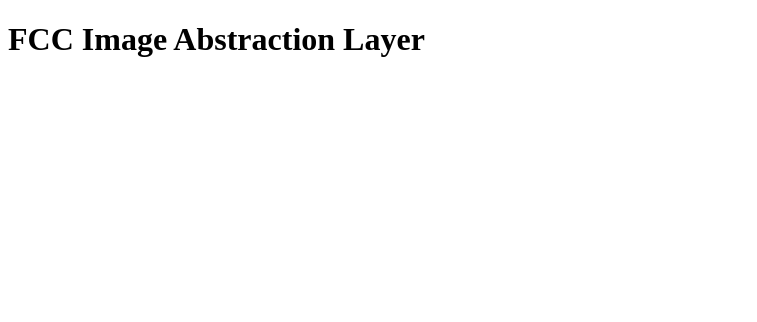
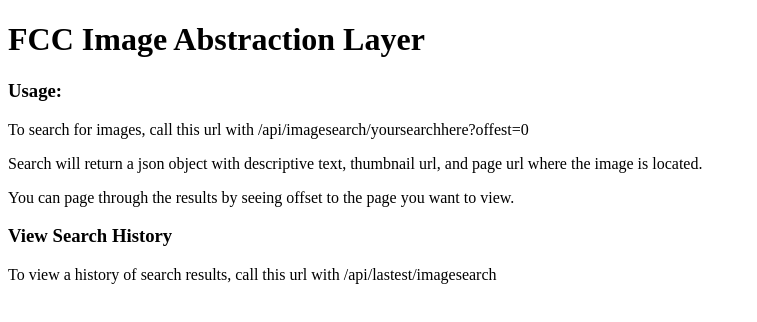
Before and after one commit to crhain/fcc-image-search, a website: page public/index.html in a window 1280 px wide. Shown: the whole page, without its empty margins (0-757 px from the left). Drawn offline with Linux system fonts and the light colour scheme.

Commit message:
Add api instructions to index.html

```diff
--- a/public/index.html
+++ b/public/index.html
@@ -10,5 +10,11 @@
     </head>
     <body>
         <h1>FCC Image Abstraction Layer</h1>
+        <h3>Usage:</h3>
+        <p>To search for images, call this url with /api/imagesearch/yoursearchhere?offest=0</p>
+        <p>Search will return a json object with descriptive text, thumbnail url, and page url where the image is located.</p>
+        <p>You can page through the results by seeing offset to the page you want to view.</p>
+        <h3>View Search History</h3>
+        <p>To view a history of search results, call this url with /api/lastest/imagesearch</p>
     </body>
 </html>
```
